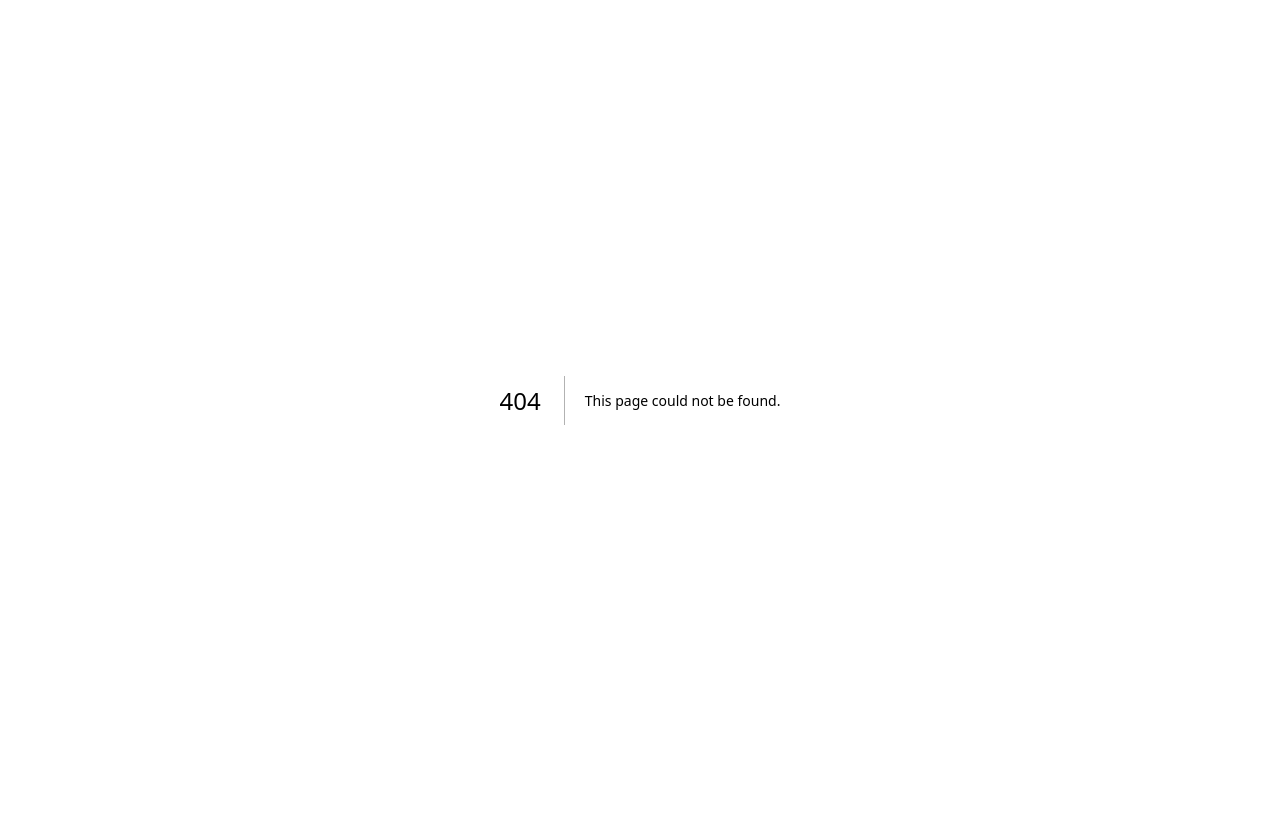
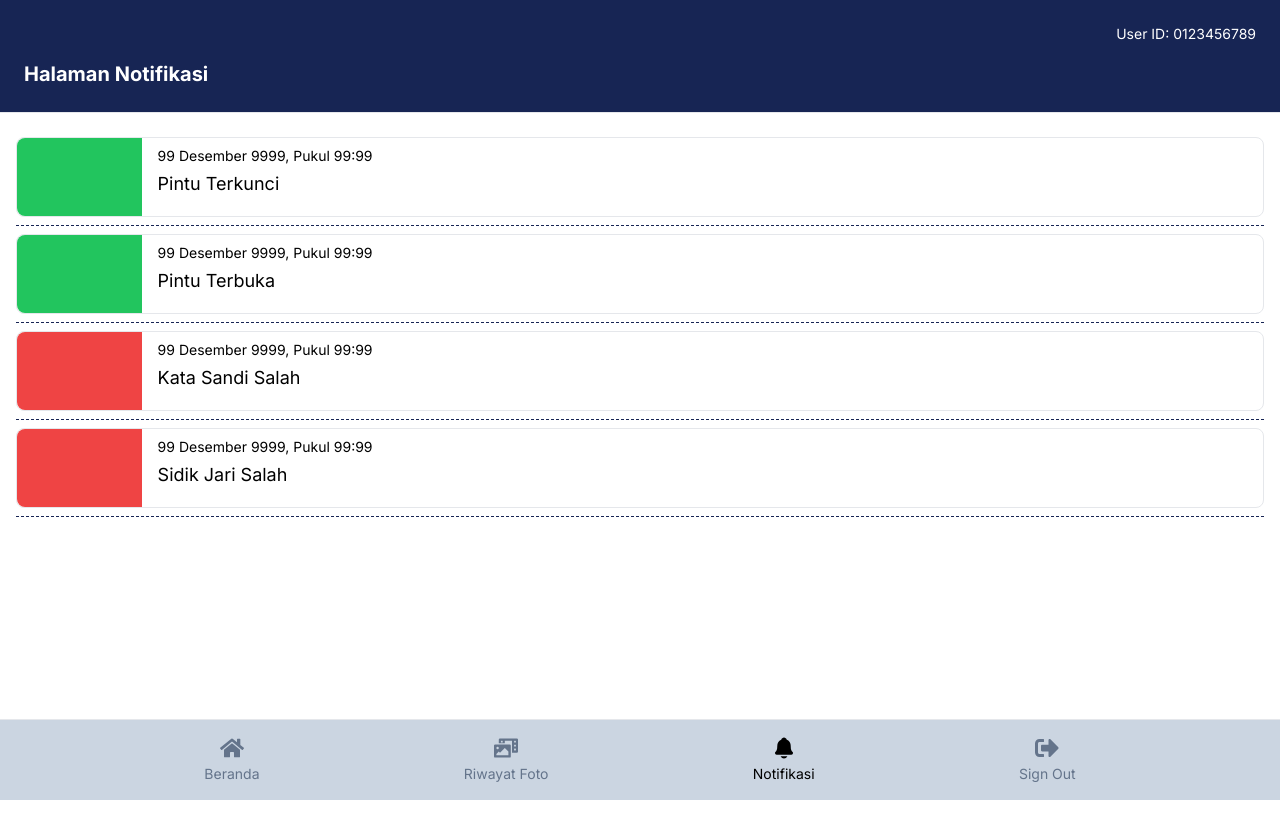
Before and after one commit to naufalf25/doorlock-app, a Next.js app: page /notifications in a window 1280 px wide. Before the commit this address had no page. Shown: the top 838 px of the page. Before the commit the page ends 800 px from the top, so only its background shows below. Built offline with nearby package versions, Linux system fonts and the light colour scheme.

Commit message:
Completing all raw page styling

```diff
--- a/next.config.mjs
+++ b/next.config.mjs
@@ -1,4 +1,13 @@
 /** @type {import('next').NextConfig} */
-const nextConfig = {};
+const nextConfig = {
+  images: {
+    remotePatterns: [
+      {
+        protocol: 'https',
+        hostname: 'firebasestorage.googleapis.com',
+      },
+    ],
+  },
+};
 
 export default nextConfig;
--- a/package.json
+++ b/package.json
@@ -1,6 +1,6 @@
 {
   "name": "project-door-lock",
-  "version": "0.1.0",
+  "version": "0.5.2",
   "private": true,
   "scripts": {
     "dev": "next dev",
--- /dev/null
+++ b/src/app/notifications/page.js
@@ -0,0 +1,46 @@
+import Layout from '@/components/Layout';
+
+export default function Notifications() {
+  return (
+    <Layout title="halaman notifikasi" uid="0123456789" path="/notifications">
+      <main className="mt-4 min-h-[75vh]">
+        <div className="mx-4 py-2 border-b border-dashed border-b-blue-950">
+          <div className="w-full min-h-20 flex border rounded-lg">
+            <div className="w-[10%] bg-green-500 rounded-l-lg"></div>
+            <div className="w-[90%] px-4 py-2">
+              <p className="text-sm">99 Desember 9999, Pukul 99:99</p>
+              <p className="mt-1 text-lg">Pintu Terkunci</p>
+            </div>
+          </div>
+        </div>
+        <div className="mx-4 py-2 border-b border-dashed border-b-blue-950">
+          <div className="w-full min-h-20 flex border rounded-lg">
+            <div className="w-[10%] bg-green-500 rounded-l-lg"></div>
+            <div className="w-[90%] px-4 py-2">
+              <p className="text-sm">99 Desember 9999, Pukul 99:99</p>
+              <p className="mt-1 text-lg">Pintu Terbuka</p>
+            </div>
+          </div>
+        </div>
+        <div className="mx-4 py-2 border-b border-dashed border-b-blue-950">
+          <div className="w-full min-h-20 flex border rounded-lg">
+            <div className="w-[10%] bg-red-500 rounded-l-lg"></div>
+            <div className="w-[90%] px-4 py-2">
+              <p className="text-sm">99 Desember 9999, Pukul 99:99</p>
+              <p className="mt-1 text-lg">Kata Sandi Salah</p>
+            </div>
+          </div>
+        </div>
+        <div className="mx-4 py-2 border-b border-dashed border-b-blue-950">
+          <div className="w-full min-h-20 flex border rounded-lg">
+            <div className="w-[10%] bg-red-500 rounded-l-lg"></div>
+            <div className="w-[90%] px-4 py-2">
+              <p className="text-sm">99 Desember 9999, Pukul 99:99</p>
+              <p className="mt-1 text-lg">Sidik Jari Salah</p>
+            </div>
+          </div>
+        </div>
+      </main>
+    </Layout>
+  );
+}
--- a/src/app/page.js
+++ b/src/app/page.js
@@ -4,7 +4,7 @@ import TakePhoto from '@/components/root/TakePhoto';
 export default function Home() {
   return (
     <Layout title="halaman dashboard" uid="0123456789" path="/">
-      <main>
+      <main className="min-h-[75vh]">
         <TakePhoto className="mt-6" />
       </main>
     </Layout>
--- a/src/app/photos/page.js
+++ b/src/app/photos/page.js
@@ -1,10 +1,53 @@
 import Layout from '@/components/Layout';
+import PhotoItem from '@/components/photos/PhotoItem';
+
+const dataTemp = {
+  imageUrl:
+    'https://firebasestorage.googleapis.com/v0/b/door-lock-esp32-b79a1.appspot.com/o/image%2F8rRjCUIrqZZlx4mjJXaXMyTPP9B2%2F1718700723.jpg?alt=media&token=cf3ea036-9eb5-4ad9-bb4b-07284d717bed',
+  timestamp: 1718700723,
+};
+
+const formattedDateAndTimeEpoch = (date) => {
+  const dateOptions = {
+    weekday: 'long',
+    year: 'numeric',
+    month: 'long',
+    day: 'numeric',
+    timeZone: 'Asia/Jakarta',
+  };
+
+  const timeOptions = {
+    timeZone: 'Asia/Jakarta',
+    timeZoneName: 'short',
+    hour: '2-digit',
+    minute: '2-digit',
+  };
+
+  const targetDate = new Date(date * 1000).toLocaleDateString(
+    'id-ID',
+    dateOptions
+  );
+  const targetTime = new Date(date * 1000).toLocaleTimeString(
+    'id-ID',
+    timeOptions
+  );
+
+  return {
+    date: targetDate,
+    time: targetTime,
+  };
+};
 
 export default function Photos() {
+  const { date, time } = formattedDateAndTimeEpoch(dataTemp.timestamp);
+
   return (
     <Layout title="halaman riwayat foto" uid="0123456789" path="/photos">
-      <main>
-        <div>Photo Page</div>
+      <main className="min-h-[75vh] grid grid-cols-1 sm:grid-cols-2 md:grid-cols-3">
+        <PhotoItem imageUrl={dataTemp.imageUrl} date={date} time={time} />
+        <PhotoItem imageUrl={dataTemp.imageUrl} date={date} time={time} />
+        <PhotoItem imageUrl={dataTemp.imageUrl} date={date} time={time} />
+        <PhotoItem imageUrl={dataTemp.imageUrl} date={date} time={time} />
       </main>
     </Layout>
   );
--- a/src/components/Nav.jsx
+++ b/src/components/Nav.jsx
@@ -34,8 +34,8 @@ export default function Nav({ path }) {
             key={id}
             href={href}
             className={
-              'flex flex-col justify-center items-center gap-1 text-slate-500 hover:text-black' +
-              (path === href && ' text-black')
+              'flex flex-col justify-center items-center gap-1 hover:text-black' +
+              (path === href ? ' text-black' : ' text-slate-500')
             }
           >
             {icon === 'FaHome' && <FaHome className="text-2xl" />}
--- /dev/null
+++ b/src/components/photos/PhotoItem.jsx
@@ -0,0 +1,44 @@
+import Image from 'next/image';
+import Link from 'next/link';
+import { IoMdDownload } from 'react-icons/io';
+import Button from '../root/Button';
+
+export default function PhotoItem({ imageUrl, date, time }) {
+  return (
+    <div className="p-4">
+      <div className="border rounded-lg">
+        <div className="w-full">
+          <Image
+            src={imageUrl}
+            alt="latestImage"
+            width={1600}
+            height={1200}
+            style={{
+              objectFit: 'cover',
+            }}
+            className="rounded-t-lg"
+          />
+        </div>
+        <div className="p-4">
+          <h2 className="capitalize font-semibold text-lg">
+            informasi pengambilan gambar:
+          </h2>
+          <div className="mt-2">
+            <p>
+              <span className="font-semibold">Tanggal:</span> {date}
+            </p>
+            <p>
+              <span className="font-semibold">Pukul:</span> {time}
+            </p>
+          </div>
+        </div>
+        <div className="m-2">
+          <Button className="w-full py-2 px-6 border border-blue-950 rounded-lg flex justify-center items-center gap-2">
+            <IoMdDownload className="text-xl" />
+            <p>Download Gambar</p>
+          </Button>
+        </div>
+      </div>
+    </div>
+  );
+}
--- a/src/components/root/TakePhoto.jsx
+++ b/src/components/root/TakePhoto.jsx
@@ -1,16 +1,24 @@
+import Image from 'next/image';
 import Button from './Button';
 
 export default function TakePhoto({ className }) {
   return (
     <div className={`${className} md:p-2`}>
-      <div className="w-full min-h-80 bg-black"></div>
+      <div className="w-full">
+        <Image
+          src="https://firebasestorage.googleapis.com/v0/b/door-lock-esp32-b79a1.appspot.com/o/image%2F8rRjCUIrqZZlx4mjJXaXMyTPP9B2%2F1718700723.jpg?alt=media&token=cf3ea036-9eb5-4ad9-bb4b-07284d717bed"
+          alt="latestImage"
+          width={1600}
+          height={1200}
+        />
+      </div>
       <div className="mt-4 w-full p-4 text-center">
         <p className="text-center">
           Ambil foto untuk melihat keadaan di depan pintu saat ini
         </p>
         <Button className="text-lg">Ambil Foto</Button>
       </div>
-      <div className="w-full p-4 mt-10 text-center">
+      <div className="w-full p-4 mt-12 text-center">
         <h2>Keadaan Kunci Pintu Rumah</h2>
         <p className="mt-1 font-semibold text-lg">Terkunci</p>
         <Button className="mt-4 text-lg">Buka Kunci Pintu</Button>
```
